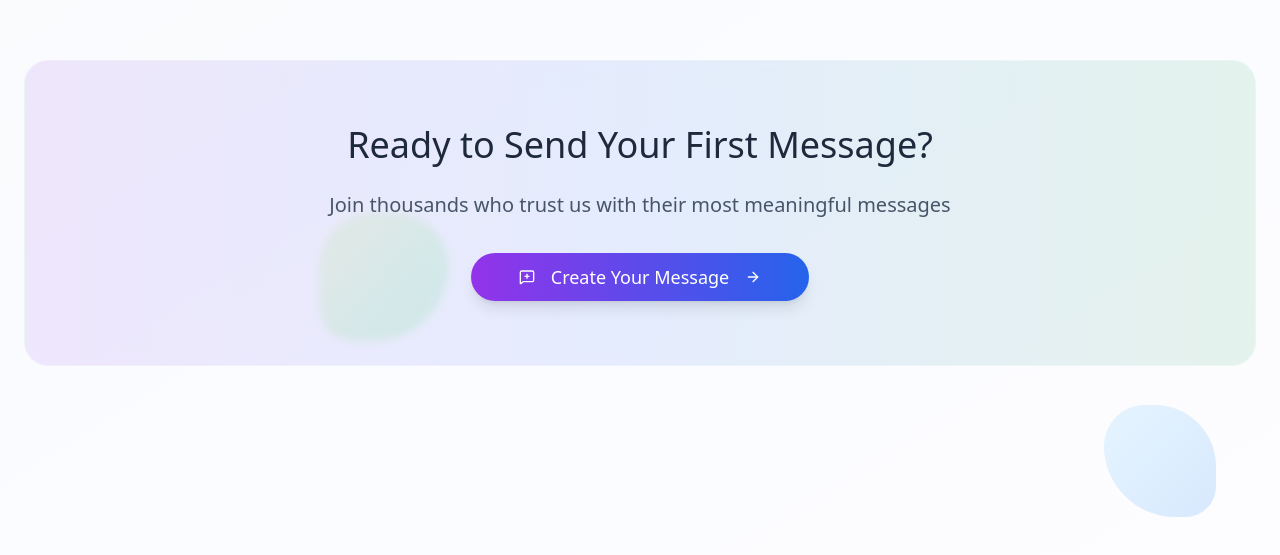
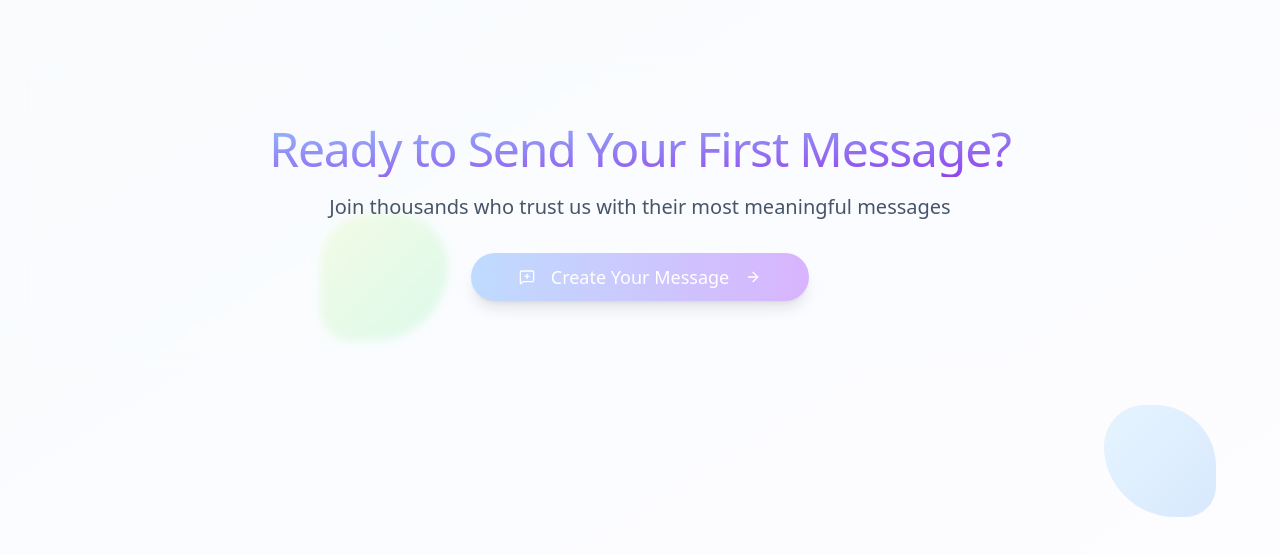
Before and after one commit to aishaksl/message-to-the-future, a React (Vite) app: page / in a window 1280 px wide. Shown: the part 3467-4022 px from the top of the page. Built offline with nearby package versions, Linux system fonts and the light colour scheme.

Commit message:
style: change texts color

```diff
--- a/src/components/layout/CTASection.tsx
+++ b/src/components/layout/CTASection.tsx
@@ -7,17 +7,19 @@ export const CTASection: React.FC = () => {
 
   return (
     <div className="h-full flex flex-col justify-center">
-      <div className="text-center bg-gradient-to-r from-purple-600/10 via-blue-600/10 to-green-600/10 rounded-3xl p-16 backdrop-blur-sm border border-white/30">
-        <h2 className="text-3xl md:text-4xl font-light text-slate-800 mb-6">
+      <div className="text-center rounded-3xl p-16 backdrop-blur-sm border border-white/30">
+        <h2 className="text-3xl md:text-4xl lg:text-5xl font-extralight bg-clip-text text-transparent bg-gradient-to-br from-blue-300 to-purple-600 leading-tight tracking-tight mb-4 pb-1">
           Ready to Send Your First Message?
         </h2>
-        <p className="text-xl text-slate-600 mb-8 max-w-2xl mx-auto leading-relaxed">
+        <p className=" mb-8 text-lg md:text-xl text-slate-600 leading-relaxed font-light">
           Join thousands who trust us with their most meaningful messages
         </p>
         <Button
           onClick={() => navigate('/create-message')}
           size="lg"
-          className="bg-gradient-to-r from-purple-600 to-blue-600 hover:from-purple-700 hover:to-blue-700 text-white px-12 py-6 text-lg rounded-full shadow-lg hover:shadow-xl transition-all duration-300 group"
+          className="bg-gradient-to-r hover:from-cyan-200 hover:to-blue-300
+               from-blue-200 to-purple-300
+               text-white px-12 py-6 text-lg rounded-full shadow-lg hover:shadow-xl transition-all duration-300 group"
         >
           <MessageSquarePlus className="w-5 h-5 mr-2 group-hover:scale-110 transition-transform" />
           Create Your Message
```
